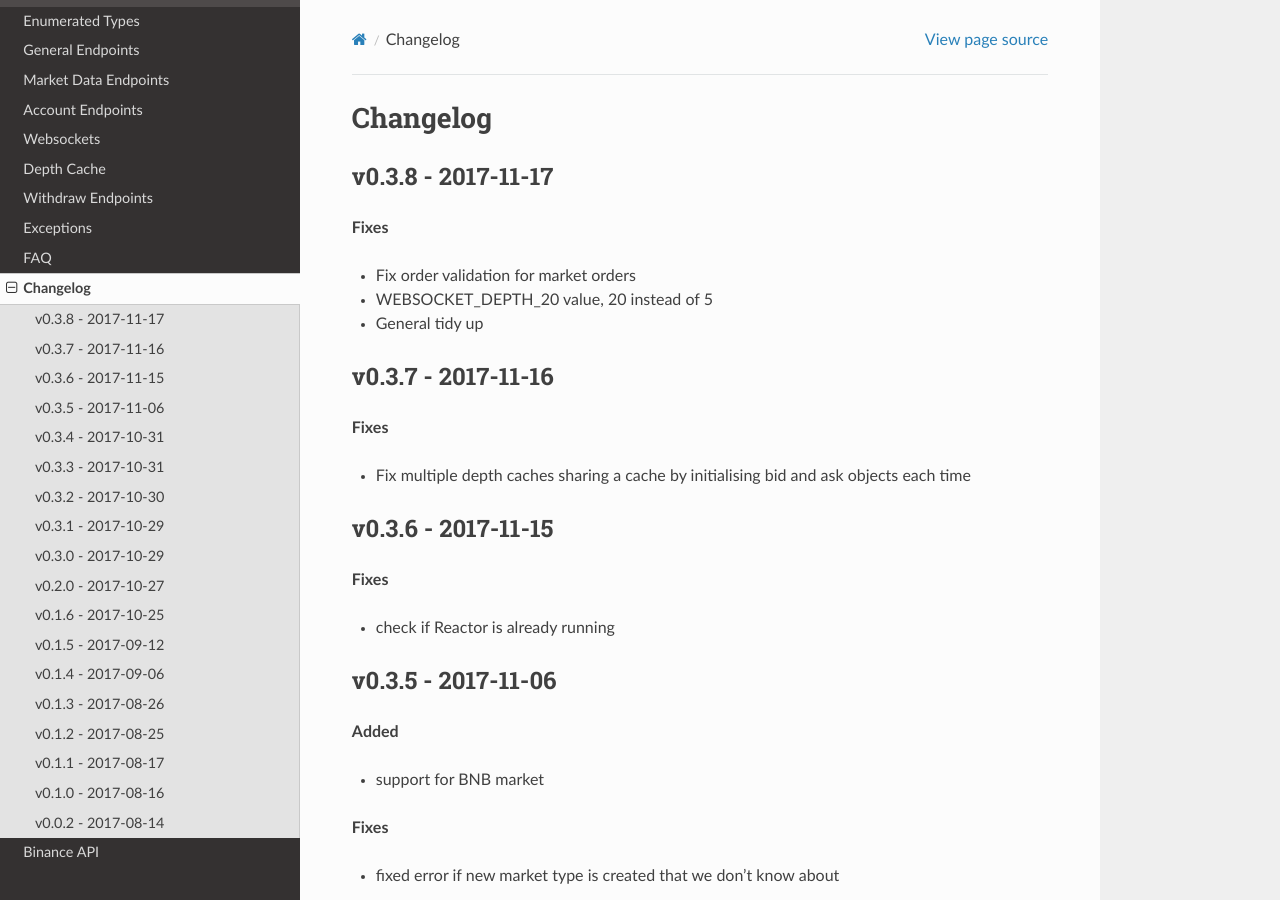
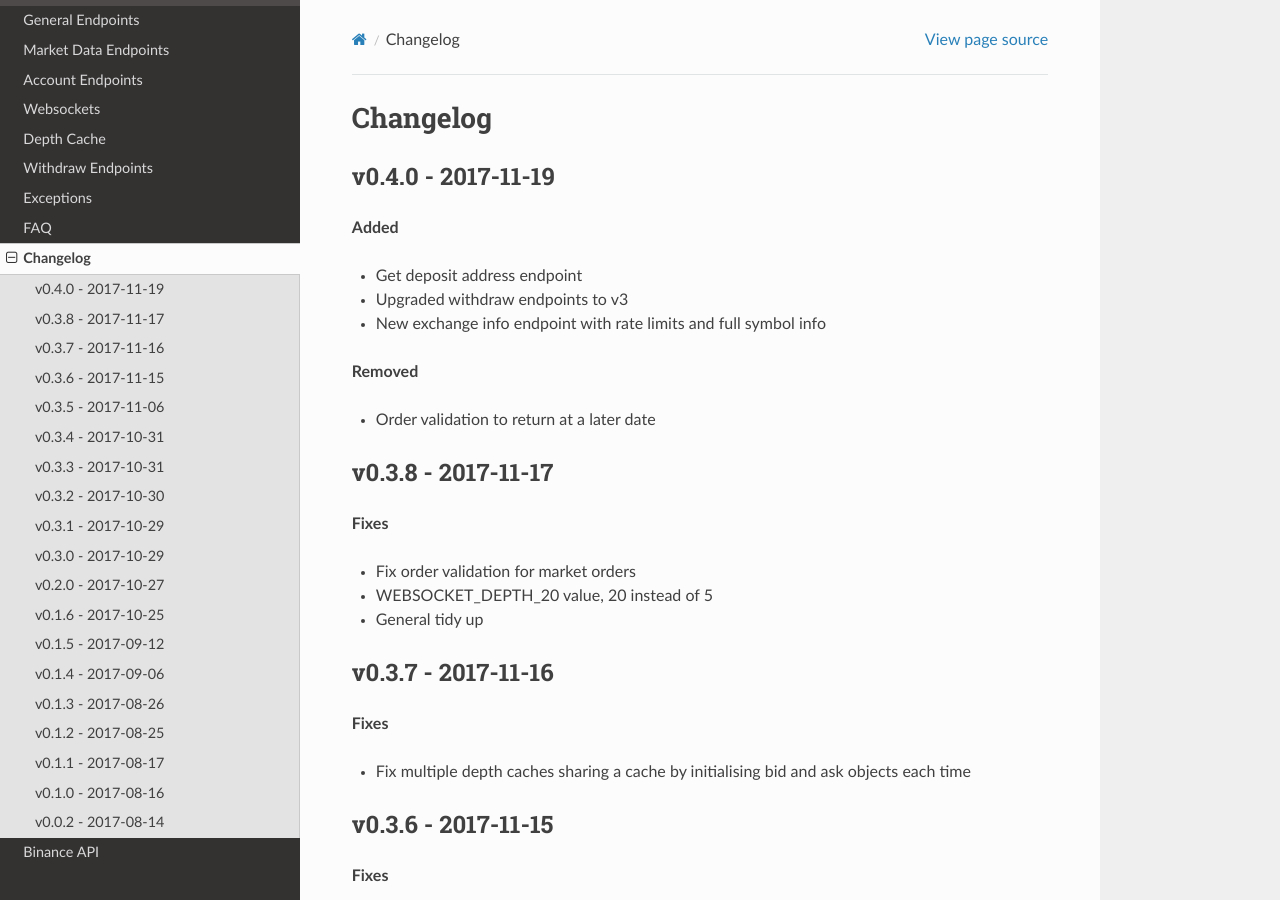
Before and after one commit to myroncaldwell/Binance_python, a Sphinx documentation site: the page built from docs/changelog.rst, in a window 1280 px wide and 900 px high. Built offline with Sphinx 7.4.7 and the Read the Docs theme 2.0.0, drawn with Linux system fonts in a browser that asks for light colours; formulas are drawn with MathJax 3.

Commit message:
Update version to v0.4.0

```diff
--- a/PYPIREADME.rst
+++ b/PYPIREADME.rst
@@ -1,5 +1,5 @@
 ================================
-Welcome to python-binance v0.3.6
+Welcome to python-binance v0.4.0
 ================================
 
 .. image:: https://img.shields.io/pypi/v/python-binance.svg
@@ -41,6 +41,7 @@ Features
 - Websocket handling
 - Symbol Depth Cache
 - Withdraw functionality
+- Deposit addresses
 - Order parameter validation based on Trade Rules
 
 Quick Start
@@ -92,6 +93,9 @@ Quick Start
     # fetch list of withdrawals
     withdraws = client.get_withdraw_history()
 
+    # get a deposit address
+    address = client.get_deposit_address('BTC)
+
     # start trade websocket
     def process_message(msg):
         print("message type:" + msg[e])
--- a/README.rst
+++ b/README.rst
@@ -1,5 +1,5 @@
 ================================
-Welcome to python-binance v0.3.8
+Welcome to python-binance v0.4.0
 ================================
 
 .. image:: https://img.shields.io/pypi/v/python-binance.svg
@@ -41,6 +41,7 @@ Features
 - Websocket handling
 - Symbol Depth Cache
 - Withdraw functionality
+- Deposit addresses
 - Order parameter validation based on Trade Rules
 
 Quick Start
@@ -92,6 +93,9 @@ Quick Start
     # fetch list of withdrawals
     withdraws = client.get_withdraw_history()
 
+    # get a deposit address
+    address = client.get_deposit_address('BTC)
+
     # start trade websocket
     def process_message(msg):
         print("message type:" + msg[e])
--- a/docs/changelog.rst
+++ b/docs/changelog.rst
@@ -1,5 +1,18 @@
 Changelog
 =========
+
+v0.4.0 - 2017-11-19
+^^^^^^^^^^^^^^^^^^^
+
+**Added**
+
+- Get deposit address endpoint
+- Upgraded withdraw endpoints to v3
+- New exchange info endpoint with rate limits and full symbol info
+
+**Removed**
+
+- Order validation to return at a later date
 
 v0.3.8 - 2017-11-17
 ^^^^^^^^^^^^^^^^^^^
--- a/docs/overview.rst
+++ b/docs/overview.rst
@@ -50,7 +50,9 @@ API Endpoints are rate limited by Binance at 20 requests per second, ask them if
 API Rate Limit
 --------------
 
-Binance rate limits are:
+Check the `get_exchange_info() <binance.html#binance.client.Client.get_exchange_info>`_ call for up to date rate limits.
+
+At the current time Binance rate limits are:
 
 - 1200 requests per minute
 - 10 orders per second
--- a/setup.py
+++ b/setup.py
@@ -3,7 +3,7 @@ from setuptools import setup
 
 setup(
     name='python-binance',
-    version='0.3.8',
+    version='0.4.0',
     packages=['binance'],
     description='Binance REST API python implementation',
     url='https://github.com/sammchardy/python-binance',
```
